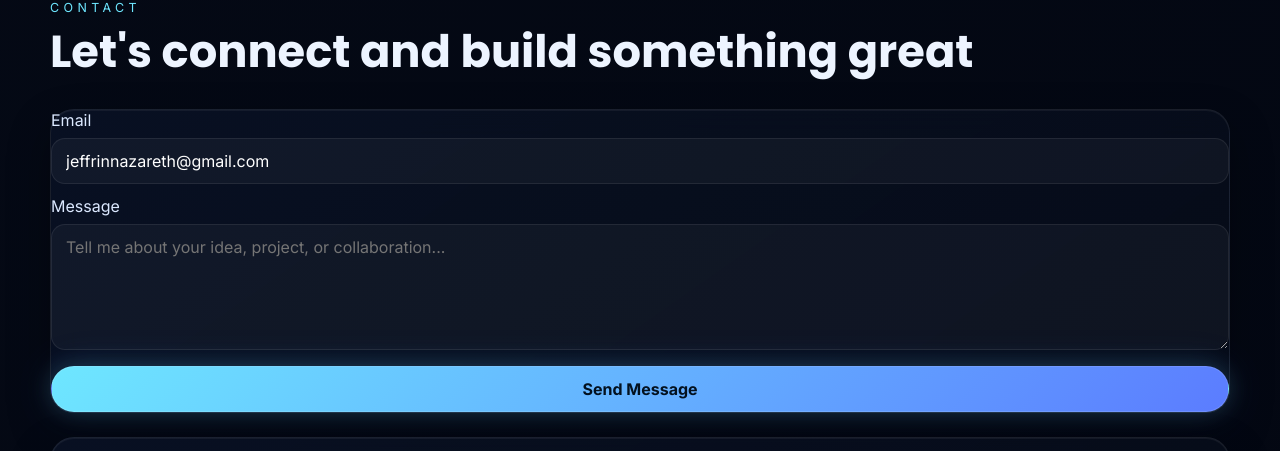
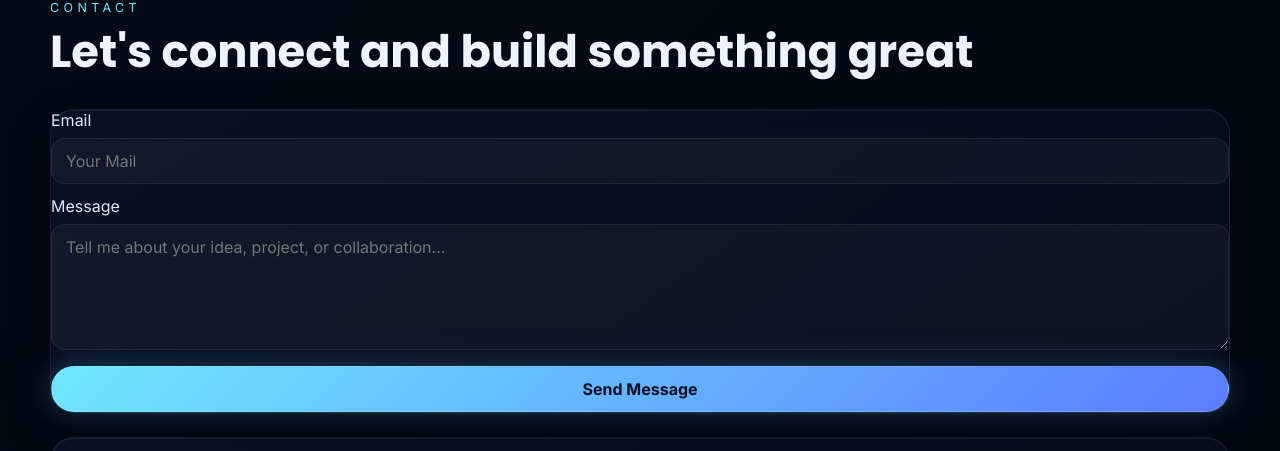
Before and after one commit to jzyexclusive-ctrl/joeprtflio.epi, a plain HTML site: page index.html in a window 1280 px wide. Shown: the part 3598-4049 px from the top of the page. Drawn offline with Linux system fonts and the light colour scheme.

Commit message:
Add files via upload

```diff
--- a/index.html
+++ b/index.html
@@ -173,7 +173,7 @@
         <div class="contact-grid">
           <article class="glass-card reveal">
             <form class="contact-form">
-              <label><span>Email</span><input type="email" name="email" value="jeffrinnazareth@gmail.com" required /></label>
+              <label><span>Email</span><input type="email" name="email" placeholder="Your Mail" required /></label>
               <label><span>Message</span><textarea name="message" rows="5" placeholder="Tell me about your idea, project, or collaboration..." required></textarea></label>
               <button class="btn btn-primary send-btn" type="submit">Send Message</button>
             </form>
```
